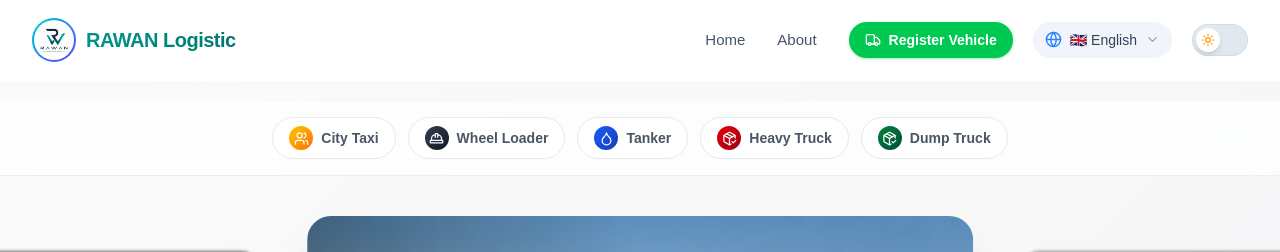
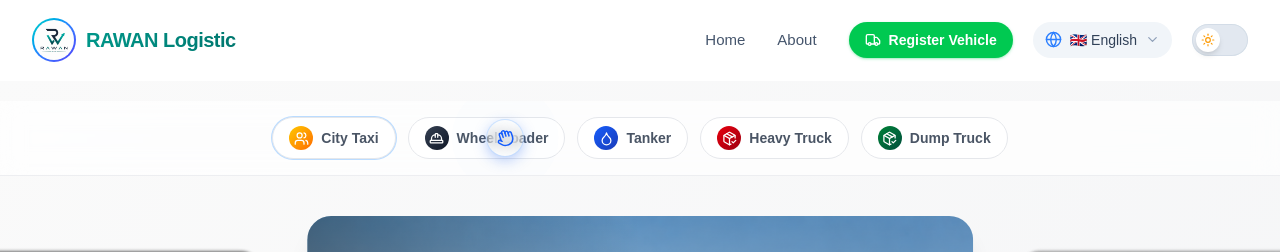
Before and after one commit to hassanullah1/Hotepos, a Next.js app: page / in a window 1280 px wide. Shown: the top 252 px of the page. Built offline with nearby package versions, Linux system fonts and the light colour scheme; grey boxes are pictures that could not be loaded.

Commit message:
soem chang eapply

```diff
--- a/app/(site)/page.js
+++ b/app/(site)/page.js
@@ -19,6 +19,7 @@ import {
   MousePointerClick,
   ChevronDown,
   ArrowLeft,
+  Hand,
 } from "lucide-react";
 import LoadingScreen from "@/components/LoadingScreen";
 
@@ -262,7 +263,68 @@ function SelectCue({ text, dismissed }) {
 // row on larger screens, or scrolls horizontally on narrow ones. Tapping a
 // pill jumps straight to that vehicle's detail page, same as tapping its
 // card in the grid below.
-function CategoryQuickBar({ vehicles, activeId, onSelect, categoryLabel }) {
+//
+// `dismissed` (true once the user has picked anything, anywhere on the page)
+// permanently stops the hand hint so returning/active users never see it again.
+// ---------- Category quick-access bar ----------
+function CategoryQuickBar({
+  vehicles,
+  activeId,
+  onSelect,
+  categoryLabel,
+  dismissed,
+}) {
+  const barRef = useRef(null);
+  const btnRefs = useRef([]);
+  const [hintPos, setHintPos] = useState(null);
+  const [hintIndex, setHintIndex] = useState(null);
+  const [showHint, setShowHint] = useState(true);
+
+  // Hand-hint: hops from button to button so first-time users know these are tappable.
+  useEffect(() => {
+    if (dismissed || !vehicles?.length) return;
+    setShowHint(true);
+
+    let idx = 0;
+    let cycles = 0;
+    let interval;
+
+    const moveToNext = () => {
+      const i = idx % vehicles.length;
+      const btn = btnRefs.current[i];
+      const bar = barRef.current;
+      if (btn && bar) {
+        const btnRect = btn.getBoundingClientRect();
+        const barRect = bar.getBoundingClientRect();
+        setHintPos({
+          x: btnRect.left - barRect.left + btnRect.width / 2,
+          y: btnRect.top - barRect.top + btnRect.height / 2,
+        });
+        setHintIndex(i);
+      }
+      idx++;
+      if (idx % vehicles.length === 0) cycles++;
+      if (cycles >= 2) {
+        clearInterval(interval);
+        setShowHint(false);
+        setHintIndex(null);
+      }
+    };
+
+    const startTimeout = setTimeout(moveToNext, 300);
+    interval = setInterval(moveToNext, 1100);
+
+    return () => {
+      clearTimeout(startTimeout);
+      clearInterval(interval);
+    };
+  }, [dismissed, vehicles]);
+
+  const stopHint = () => {
+    setShowHint(false);
+    setHintIndex(null);
+  };
+
   if (!vehicles?.length) return null;
 
   return (
@@ -275,26 +337,37 @@ function CategoryQuickBar({ vehicles, activeId, onSelect, categoryLabel }) {
     >
       <div className="border-y sm:border-y-0 sm:border-b border-gray-200/70 dark:border-gray-700/70 bg-white/70 dark:bg-zinc-900/70 backdrop-blur-md shadow-sm">
         <div
-          className="flex sm:flex-wrap sm:justify-center items-stretch gap-2.5 sm:gap-3 px-4 sm:px-8 md:px-14 py-3.5 sm:py-4 overflow-x-auto scrollbar-none"
+          ref={barRef}
+          className="relative flex sm:flex-wrap sm:justify-center items-stretch gap-2.5 sm:gap-3 px-4 sm:px-8 md:px-14 py-3.5 sm:py-4 overflow-x-auto scrollbar-none"
           role="tablist"
           aria-label={categoryLabel}
+          onPointerDownCapture={stopHint}
         >
-          {vehicles.map((vehicle) => {
+          {vehicles.map((vehicle, i) => {
             const cat = vehicleCategory[vehicle.id];
             const CatIcon = cat?.icon;
             const isActive = activeId === vehicle.id;
+            const isHinted = showHint && hintIndex === i;
 
             return (
               <button
                 key={vehicle.id}
+                ref={(el) => (btnRefs.current[i] = el)}
                 type="button"
                 role="tab"
                 aria-selected={isActive}
-                onClick={() => onSelect(vehicle)}
-                className={`group flex flex-col sm:flex-row items-center gap-1.5 sm:gap-2 shrink-0 rounded-2xl sm:rounded-full px-3.5 sm:px-4 py-2.5 sm:py-2 min-w-[74px] sm:min-w-0 text-[11px] sm:text-sm font-semibold whitespace-nowrap border transition-all duration-200 ${
+                onClick={() => {
+                  onSelect(vehicle);
+                  stopHint();
+                }}
+                className={`group relative flex flex-col sm:flex-row items-center gap-1.5 sm:gap-2 shrink-0 rounded-2xl sm:rounded-full px-3.5 sm:px-4 py-2.5 sm:py-2 min-w-[74px] sm:min-w-0 text-[11px] sm:text-sm font-semibold whitespace-nowrap border transition-all duration-300 ${
                   isActive
                     ? `bg-gradient-to-r ${vehicle.color} text-white border-transparent shadow-md sm:scale-105`
                     : "bg-white dark:bg-gray-800/70 text-gray-600 dark:text-gray-300 border-gray-200 dark:border-gray-700 hover:border-gray-300 dark:hover:border-gray-600 hover:shadow-md hover:-translate-y-0.5"
+                } ${
+                  isHinted && !isActive
+                    ? "ring-1 ring-blue-300/60 dark:ring-blue-400/40 -translate-y-0.1 "
+                    : ""
                 }`}
               >
                 <span
@@ -310,6 +383,30 @@ function CategoryQuickBar({ vehicles, activeId, onSelect, categoryLabel }) {
               </button>
             );
           })}
+
+          {/* Floating hand hint — glassy badge, ripples, and a little "press" bounce */}
+          {!dismissed && showHint && hintPos && (
+            <div
+              className="pointer-events-none absolute z-30 transition-all duration-700 ease-in-out"
+              style={{
+                left: hintPos.x,
+                top: hintPos.y,
+                transform: "translate(-50%, -50%)",
+              }}
+            >
+              <span className="hint-ripple absolute -inset-4 rounded-full bg-blue-400/30 dark:bg-blue-300/25" />
+              <span
+                className="hint-ripple absolute -inset-4 rounded-full bg-blue-400/20 dark:bg-blue-300/15"
+                style={{ animationDelay: "0.5s" }}
+              />
+              <div className="hint-tap relative flex items-center justify-center w-9 h-9 rounded-full  dark:bg-slate-800/95 shadow-[0_4px_14px_rgba(37,99,235,0.35)] ring-1 ring-blue-200/70 dark:ring-blue-400/30 backdrop-blur-sm">
+                <Hand
+                  size={18}
+                  className="text-blue-600 dark:text-blue-300 -rotate-[18deg]"
+                />
+              </div>
+            </div>
+          )}
         </div>
       </div>
 
@@ -320,10 +417,42 @@ function CategoryQuickBar({ vehicles, activeId, onSelect, categoryLabel }) {
         .scrollbar-none {
           scrollbar-width: none;
         }
+        @keyframes hintRipple {
+          0% {
+            transform: scale(0.5);
+            opacity: 0.3;
+          }
+          100% {
+            transform: scale(1.9);
+            opacity: 0;
+          }
+        }
+        .hint-ripple {
+          animation: hintRipple 1.4s ease-out infinite;
+        }
+        @keyframes hintTap {
+          0%,
+          100% {
+            transform: scale(1) translateY(0);
+          }
+          35% {
+            transform: scale(0.5) translateY(2px);
+          }
+          55% {
+            transform: scale(0.9) translateY(-1px);
+          }
+        }
+        .hint-tap {
+          animation: hintTap 1.1s ease-in-out infinite;
+        }
       `}</style>
     </div>
   );
 }
+
+// ---------- End category quick-access bar ----------
+// ---------- End category quick-access bar ----------
+// ---------- End category quick-access bar ----------
 // ---------- End category quick-access bar ----------
 
 export default function Home() {
@@ -384,6 +513,7 @@ export default function Home() {
           activeId={pinnedVehicle?.id}
           onSelect={selectVehicle}
           categoryLabel={text.categoryLabel}
+          dismissed={hasSelectedOnce}
         />
 
         {/* Hero image slider — its own independent images, plus the
--- a/app/layout.js
+++ b/app/layout.js
@@ -19,7 +19,7 @@ export const metadata = {
 
 export default function RootLayout({ children }) {
   return (
-    <html lang="en" suppressHydrationWarning>
+    <html lang="en" suppressHydrationWarning={true}>
       <body
         className={`${geistSans.variable} ${geistMono.variable} min-h-full flex flex-col antialiased`}
       >
```
